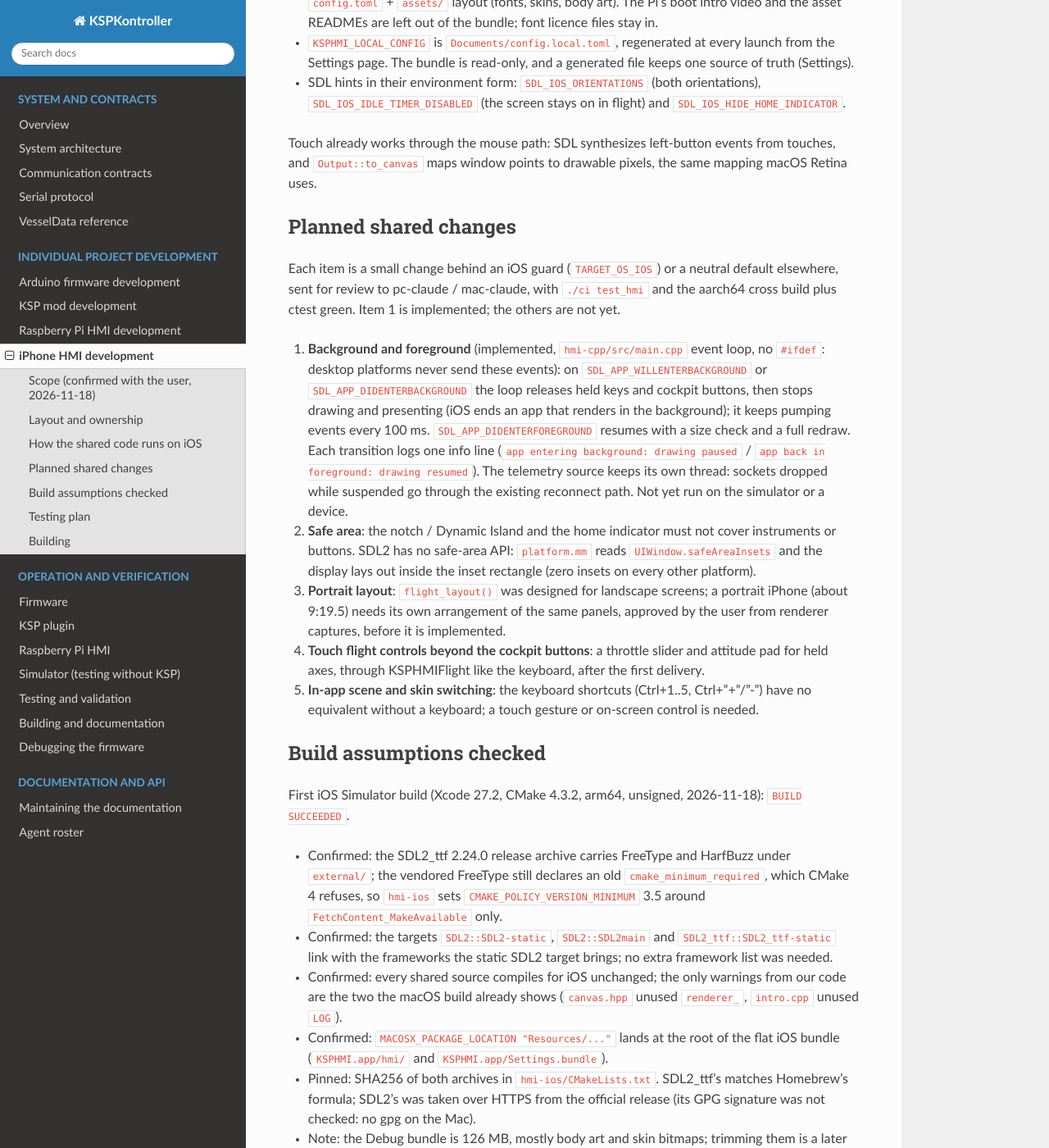
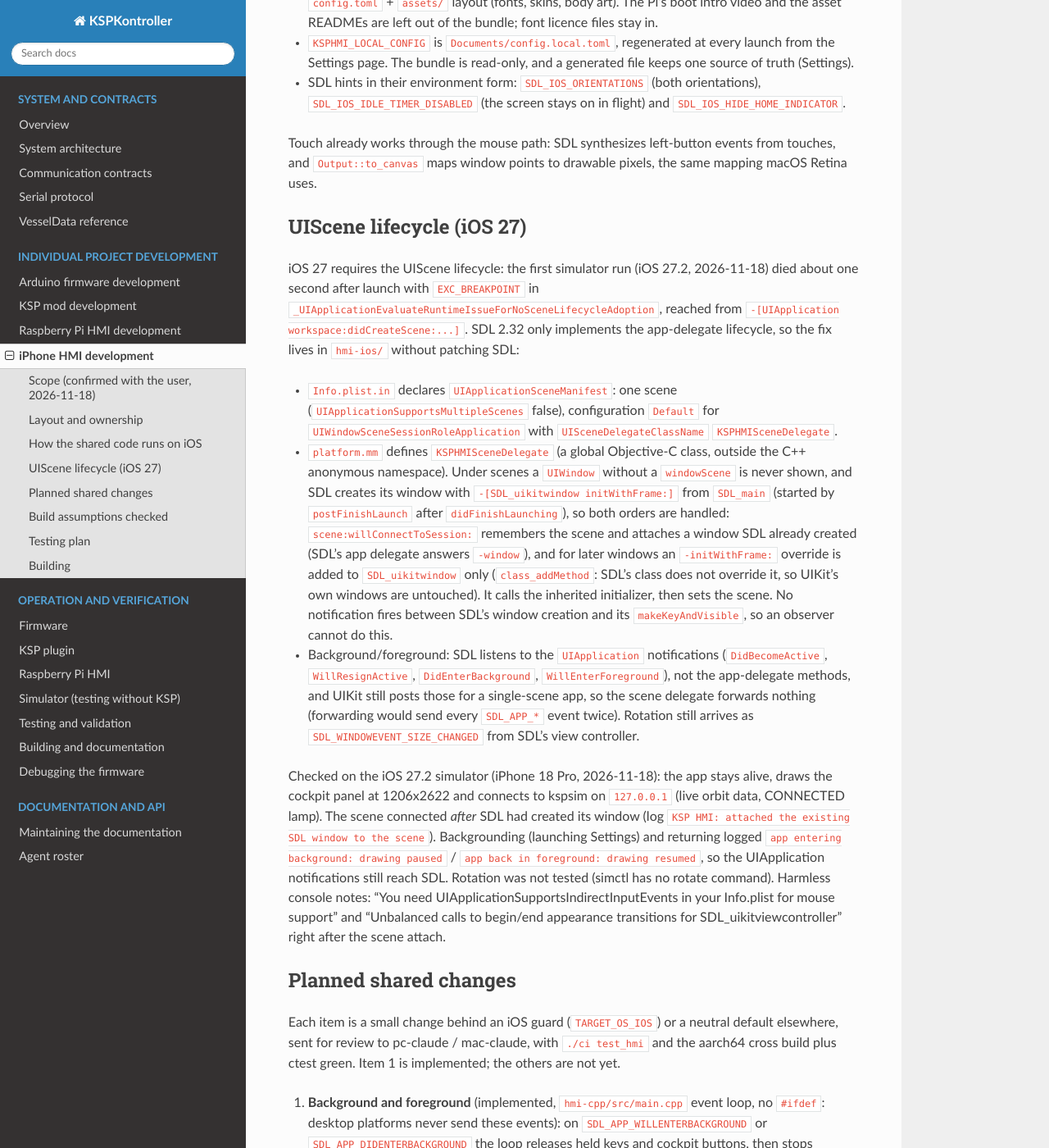
Before and after one commit to AlaNLrdE/KSPKontroller, a Sphinx documentation site: the page built from docs/development/ios.rst, in a window 1280 px wide and 1400 px high, scrolled down 1436 px. Shown: the whole window at 82% size. Built offline with Sphinx 7.4.7 and the Read the Docs theme 3.1.0, drawn with Linux system fonts in a browser that asks for light colours; some of the changed text lies outside the part shown.

Commit message:
fix(hmi-ios): adopt the UIScene lifecycle iOS 27 requires
iOS 27 trapped the app ~1 s after launch (NoSceneLifecycleAdoption).
Info.plist declares a one-scene manifest; KSPHMISceneDelegate in
platform.mm attaches SDL's UIWindow to the scene (existing window at
connect, later ones through an initWithFrame: added to SDL_uikitwindow
only). SDL is unpatched; its SDL_APP_* events still come from the
UIApplication notifications. Verified on the iOS 27.2 simulator: alive,
connected to kspsim, background/foreground logged.

Co-Authored-By: Claude Opus 5.5 <noreply@anthropic.com>

```diff
--- a/docs/development/ios.rst
+++ b/docs/development/ios.rst
@@ -1,7 +1,7 @@
 iPhone HMI development
 ======================
 
-Status: **builds for the iOS Simulator, not run yet** (mac-iphonehmi, 2026-11-18). The design below was written
+Status: **runs in the iOS 27.2 Simulator against kspsim** (mac-iphonehmi, 2026-11-18). The design below was written
 before Xcode was installed; "Build assumptions checked" records what the first build confirmed.
 
 Scope (confirmed with the user, 2026-11-18)
@@ -41,7 +41,7 @@ Layout and ownership
        from ``hmi-cpp/cmake/sources.cmake``, the ``KSPHMI.app`` bundle and its Xcode signing attributes.
      - mac-iphonehmi
    * - ``hmi-ios/Info.plist.in``
-     - Bundle keys: orientations, hidden status bar, local-network usage text, Files app access to
+     - Bundle keys: the one-scene manifest iOS 27 requires, orientations, hidden status bar, local-network usage text, Files app access to
        ``Documents/``.
      - mac-iphonehmi
    * - ``hmi-ios/Settings.bundle/``
@@ -49,7 +49,8 @@ Layout and ownership
      - mac-iphonehmi
    * - ``hmi-ios/src/platform.mm``
      - Start-up glue (static constructor before SDL's ``UIApplicationMain``): sets ``KSPHMI_APP_DIR``,
-       writes ``Documents/config.local.toml`` from the settings (discovery off) and sets SDL's iOS hints.
+       writes ``Documents/config.local.toml`` from the settings (discovery off) and sets SDL's iOS hints;
+       ``KSPHMISceneDelegate`` gives SDL's window its ``UIWindowScene``.
      - mac-iphonehmi
    * - ``hmi-cpp/cmake/sources.cmake``
      - The ``ksphmi_core`` / ``ksphmi_ui`` source lists, moved out of ``hmi-cpp/CMakeLists.txt`` so both
@@ -77,6 +78,40 @@ shared code through the environment variables every platform already reads:
 
 Touch already works through the mouse path: SDL synthesizes left-button events from touches, and
 ``Output::to_canvas`` maps window points to drawable pixels, the same mapping macOS Retina uses.
+
+UIScene lifecycle (iOS 27)
+--------------------------
+
+iOS 27 requires the UIScene lifecycle: the first simulator run (iOS 27.2, 2026-11-18) died about one second
+after launch with ``EXC_BREAKPOINT`` in ``_UIApplicationEvaluateRuntimeIssueForNoSceneLifecycleAdoption``,
+reached from ``-[UIApplication workspace:didCreateScene:...]``. SDL 2.32 only implements the app-delegate
+lifecycle, so the fix lives in ``hmi-ios/`` without patching SDL:
+
+- ``Info.plist.in`` declares ``UIApplicationSceneManifest``: one scene (``UIApplicationSupportsMultipleScenes``
+  false), configuration ``Default`` for ``UIWindowSceneSessionRoleApplication`` with
+  ``UISceneDelegateClassName`` ``KSPHMISceneDelegate``.
+- ``platform.mm`` defines ``KSPHMISceneDelegate`` (a global Objective-C class, outside the C++ anonymous
+  namespace). Under scenes a ``UIWindow`` without a ``windowScene`` is never shown, and SDL creates its window
+  with ``-[SDL_uikitwindow initWithFrame:]`` from ``SDL_main`` (started by ``postFinishLaunch`` after
+  ``didFinishLaunching``), so both orders are handled: ``scene:willConnectToSession:`` remembers the scene and
+  attaches a window SDL already created (SDL's app delegate answers ``-window``), and for later windows an
+  ``-initWithFrame:`` override is added to ``SDL_uikitwindow`` only (``class_addMethod``: SDL's class does not
+  override it, so UIKit's own windows are untouched). It calls the inherited initializer, then sets the scene.
+  No notification fires between SDL's window creation and its ``makeKeyAndVisible``, so an observer cannot do this.
+- Background/foreground: SDL listens to the ``UIApplication`` notifications (``DidBecomeActive``,
+  ``WillResignActive``, ``DidEnterBackground``, ``WillEnterForeground``), not the app-delegate methods, and
+  UIKit still posts those for a single-scene app, so the scene delegate forwards nothing (forwarding would
+  send every ``SDL_APP_*`` event twice). Rotation still arrives as ``SDL_WINDOWEVENT_SIZE_CHANGED`` from SDL's
+  view controller.
+
+Checked on the iOS 27.2 simulator (iPhone 18 Pro, 2026-11-18): the app stays alive, draws the cockpit panel at
+1206x2622 and connects to kspsim on ``127.0.0.1`` (live orbit data, CONNECTED lamp). The scene connected
+*after* SDL had created its window (log ``KSP HMI: attached the existing SDL window to the scene``).
+Backgrounding (launching Settings) and returning logged ``app entering background: drawing paused`` /
+``app back in foreground: drawing resumed``, so the UIApplication notifications still reach SDL. Rotation was
+not tested (simctl has no rotate command). Harmless console notes: "You need
+UIApplicationSupportsIndirectInputEvents in your Info.plist for mouse support" and "Unbalanced calls to
+begin/end appearance transitions for SDL_uikitviewcontroller" right after the scene attach.
 
 Planned shared changes
 ----------------------
```
Also changed, not shown: .agents/skills/iphone-hmi/SKILL.md, .claude/skills/iphone-hmi/SKILL.md, 3 other files.
